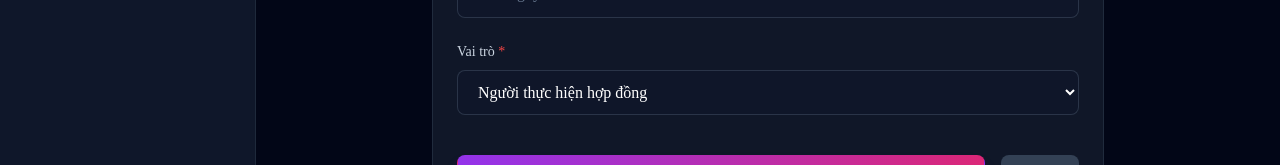
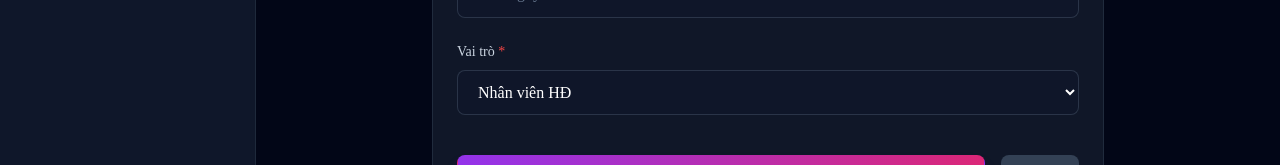
Before and after one commit to nekennick/QLHD, a Next.js app: page /nguoi-dung/tao-moi in a window 1280 px wide. Shown: the part 409-574 px from the top of the page. Built offline with nearby package versions, Linux system fonts and the light colour scheme; no server answers; the database is empty; sample sign-in values are in the browser's storage.

Commit message:
fix lãnh đạo được tạo user NV TCKT

```diff
--- a/src/app/(dashboard)/nguoi-dung/page.tsx
+++ b/src/app/(dashboard)/nguoi-dung/page.tsx
@@ -113,8 +113,8 @@ export default async function UsersPage() {
                                             </span>
                                         ) : (
                                             <span className="px-2 py-0.5 text-xs bg-blue-500/10 dark:bg-blue-500/20 text-blue-700 dark:text-blue-400 rounded-full border border-blue-200 dark:border-blue-800">
-                                                Người thực hiện hợp đồng
-                                            </span>
+                                                 Nhân viên HĐ
+                                             </span>
                                         )}
                                     </td>
                                     <td className="px-6 py-4">{user._count.hopDongThucHien}</td>
--- a/src/app/(dashboard)/nguoi-dung/tao-moi/page.tsx
+++ b/src/app/(dashboard)/nguoi-dung/tao-moi/page.tsx
@@ -111,7 +111,6 @@ export default function CreateUserPage() {
                         />
                     </div>
 
-                    {!isUser1 && (
                     <div>
                         <label htmlFor="role" className="block text-sm font-medium text-slate-700 dark:text-slate-300 mb-2">
                             Vai trò <span className="text-red-500">*</span>
@@ -122,12 +121,11 @@ export default function CreateUserPage() {
                             required
                             className="w-full px-4 py-3 bg-white dark:bg-slate-900/50 border border-slate-300 dark:border-slate-600/50 rounded-lg text-slate-900 dark:text-white focus:outline-none focus:ring-2 focus:ring-purple-500 focus:border-transparent transition-all"
                         >
-                                <option value="USER2">Người thực hiện hợp đồng</option>
-                                <option value="USER1">Lãnh đạo hợp đồng</option>
+                            <option value="USER2">Nhân viên HĐ</option>
+                            {!isUser1 && <option value="USER1">Lãnh đạo hợp đồng</option>}
                             <option value="USER2_TCKT">Nhân viên TCKT</option>
                         </select>
                     </div>
-                    )}
 
                     <div className="flex gap-4 pt-4">
                         <button
--- a/src/app/(dashboard)/tckt/TCKTDashboard.tsx
+++ b/src/app/(dashboard)/tckt/TCKTDashboard.tsx
@@ -111,7 +111,7 @@ export default function TCKTDashboard({
                             <th className="px-6 py-4 font-medium">Tên hợp đồng</th>
                             <th className="px-6 py-4 font-medium">Giá trị</th>
                             <th className="px-6 py-4 font-medium">Ngày duyệt TƯ/TT</th>
-                            <th className="px-6 py-4 font-medium">Người thực hiện hợp đồng</th>
+                            <th className="px-6 py-4 font-medium">Nhân viên HĐ</th>
                             {userRole === "ADMIN" && (
                                 <th className="px-6 py-4 font-medium">Giao cho</th>
                             )}
--- a/src/app/api/users/route.ts
+++ b/src/app/api/users/route.ts
@@ -69,10 +69,11 @@ export async function POST(request: Request) {
 
         const hashedPassword = await bcrypt.hash(password, 10);
 
-        // Nếu là USER1, chỉ được tạo USER2. Nếu là ADMIN, được tạo role tùy ý (hoặc theo body passed)
+        // USER1 được tạo USER2 và USER2_TCKT. ADMIN được tạo role tùy ý.
         let newRole = role;
         if (session.user.role === "USER1") {
-            newRole = "USER2";
+            const allowedRoles = ["USER2", "USER2_TCKT"];
+            newRole = allowedRoles.includes(role) ? role : "USER2";
         }
         // Nếu ADMIN không truyền role, mặc định là USER2
         if (session.user.role === "ADMIN" && !newRole) {
```
Lines whose indentation alone changed are shown as unchanged.
